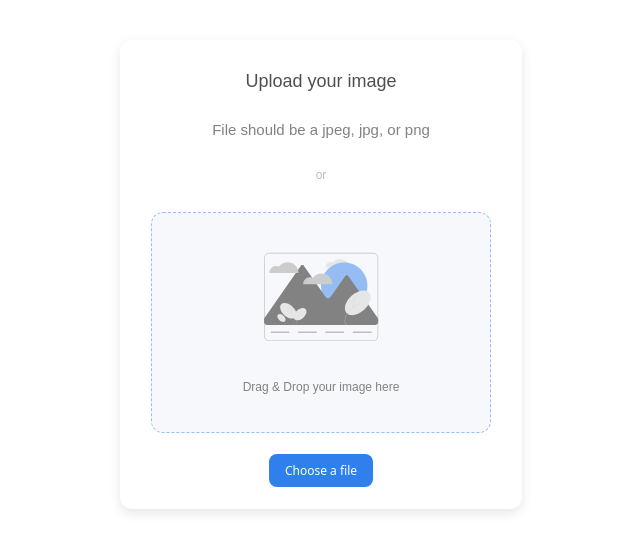
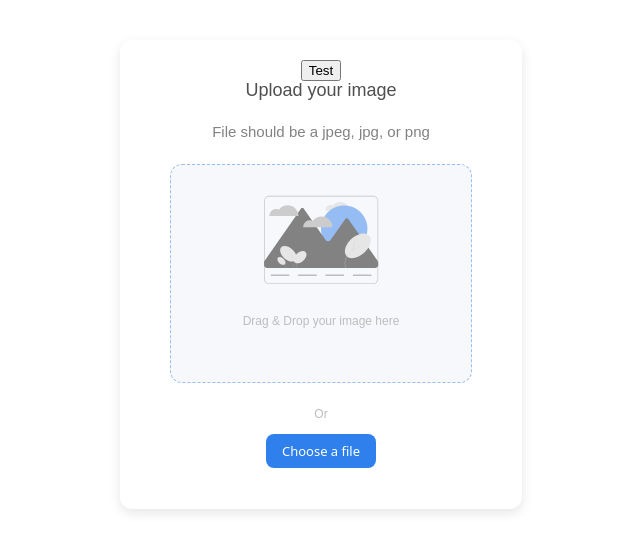
Before and after one commit to LoganSorensen/image-uploader-fe, a React (Create React App) app: page / in a window 1280 px wide. Shown: the part 160-712 px from the top of the page, without its empty margins (319-959 px from the left). Built offline with nearby package versions, Linux system fonts and the light colour scheme.

Commit message:
built success screen, image is being served to user

```diff
--- a/package.json
+++ b/package.json
@@ -3,6 +3,9 @@
   "version": "0.1.0",
   "private": true,
   "dependencies": {
+    "@fortawesome/fontawesome-svg-core": "^1.2.35",
+    "@fortawesome/free-solid-svg-icons": "^5.15.3",
+    "@fortawesome/react-fontawesome": "^0.1.14",
     "@testing-library/jest-dom": "^5.11.10",
     "@testing-library/react": "^11.2.5",
     "@testing-library/user-event": "^12.8.3",
--- a/src/App.css
+++ b/src/App.css
@@ -128,6 +128,10 @@ table {
   border-spacing: 0;
 }
 
+* {
+  box-sizing: border-box;
+}
+
 html {
   font-size: 62.5%;
 }
@@ -139,41 +143,52 @@ html {
   font-weight: 500;
 }
 
-.image-upload {
+.image-window {
   display: flex;
   flex-direction: column;
-  justify-content: space-evenly;
   align-items: center;
-  margin: 0 auto;
+  padding: 2rem 5rem;
+  margin: 20rem auto 0;
+  box-shadow: 0px 4px 12px rgba(0, 0, 0, 0.1);
+  border-radius: 12px;
+}
+
+.image-upload {
   height: 46.9rem;
   width: 40.2rem;
-  border-radius: 12px;
-  box-shadow: 0px 4px 12px rgba(0, 0, 0, 0.1);
-  margin-top: 20rem;
 }
 
-.image-upload h2 {
+h2 {
   font-size: 1.8rem;
   color: #4f4f4f;
+  font-weight: 500;
+  margin-bottom: 2.5rem;
 }
 
 .image-upload p {
   font-size: 1.5rem;
   color: #828282;
+  margin-bottom: 2.5rem;
 }
 
 .image-upload span {
   font-size: 1.2rem;
   color: #bdbdbd;
+  margin-bottom: 2.5rem;
+}
+
+.image-area {
+  width: 33.8rem;
+  width: 100%;
+  height: 21.89rem;
+  overflow: hidden;
+  margin:  0 auto 2.5rem ;
+  border-radius: 12px;
 }
 
 .drop-area {
-  width: 33.8rem;
-  height: 21.89rem;
-  margin: 0 auto;
   background-color: #f6f8fb;
   border: 1px dashed #97bef4;
-  border-radius: 12px;
   display: flex;
   flex-direction: column;
   justify-content: space-evenly;
@@ -182,6 +197,7 @@ html {
 
 .drop-area p {
   font-size: 1.2rem;
+  color: #bdbdbd;
 }
 
 input[type="file"] {
@@ -191,10 +207,59 @@ input[type="file"] {
 label {
   width: 10.1rem;
   padding: 8px 16px;
-  font-size: 1.2rem;
+  font-size: 1.3rem;
   font-family: "Noto Sans", sans-serif;
   background-color: #2f80ed;
   color: white;
   border-radius: 8px;
   cursor: pointer;
 }
+
+/* upload success styles */
+.upload-success {
+  height: 45.4rem;
+  width: 40rem;
+}
+
+.checkmark {
+  width: 3.5rem !important;
+  height: 3.5rem !important;
+  color: #219653;
+  margin-bottom: 1.1rem;
+}
+
+.upload-success img {
+  max-width: 100%;
+}
+
+.upload-success form {
+  width: 100%;
+  position: relative;
+  display: flex;
+  align-items: center;
+  justify-content: center;
+}
+
+.upload-success input {
+  width: 100%;
+  background-color: #f6f8fb;
+  border: 1px solid #e0e0e0;
+  color: #4f4f4f;
+  border-radius: 8px;
+  padding: 1.1rem 0.7rem;
+  padding-right: 8.5rem;
+  font-size: 1.4rem;
+}
+
+.upload-success button {
+  position: absolute;
+  left: 72%;
+  width: 8rem;
+  padding: 0.9rem 1rem;
+  font-size: 1.3rem;
+  color: white;
+  background-color: #2f80ed;
+  border: none;
+  border-radius: 8px;
+  cursor: pointer;
+}
--- a/src/App.js
+++ b/src/App.js
@@ -1,11 +1,42 @@
-import './App.css';
+import { useState } from "react";
+import axios from "axios";
 
-import ImageUpload from './components/imageUpload'
+import "./App.css";
+
+import ImageUpload from "./components/imageUpload";
+import UploadSuccess from "./components/uploadSuccess";
 
 function App() {
+  const [component, setComponent] = useState("");
+  const [imageUrl, setImageUrl] = useState("")
+
+  const setDisplay = () => {
+    setComponent("loader");
+    console.log("loader");
+    setTimeout(() => {
+      console.log("success");
+      setComponent("success");
+    }, 3000);
+  };
+
+  const getImage = (url) => {
+    console.log('getImage url:', url)
+    axios
+      .get(url)
+      .then((res) => {
+        console.log(res);
+        setImageUrl(`http://localhost:5000/${res.data.image.image}`)
+      })
+      .catch((err) => console.log(err));
+  };
+
   return (
     <div className="App">
-      <ImageUpload />
+      {component === "success" ? (
+        <UploadSuccess imageUrl={imageUrl} />
+      ) : (
+        <ImageUpload setDisplay={setDisplay} getImage={getImage} />
+      )}
     </div>
   );
 }
--- a/src/components/imageUpload.jsx
+++ b/src/components/imageUpload.jsx
@@ -3,7 +3,7 @@ import axios from "axios";
 
 import { ReactComponent as UploadSvg } from "../assets/image.svg";
 
-const ImageUpload = () => {
+const ImageUpload = (props) => {
   const handleDragEnter = (e) => {
     e.preventDefault();
     e.stopPropagation();
@@ -42,25 +42,27 @@ const ImageUpload = () => {
       .post("http://localhost:5000/images", formData)
       .then((res) => {
         console.log(res);
+        props.getImage(res.data.request.url)
       })
       .catch((err) => console.log(err));
   };
 
   return (
-    <div className="image-upload">
+    <div className="image-upload image-window">
+        <button onClick={props.setDisplay}>Test</button>
       <h2>Upload your image</h2>
       <p>File should be a jpeg, jpg, or png</p>
-      <span>or</span>
       <div
-        className="drop-area"
+        className="drop-area image-area"
         onDrop={handleDrop}
         onDragOver={handleDragOver}
         onDragEnter={handleDragEnter}
         onDragLeave={handleDragLeave}
-      >
+        >
         <UploadSvg />
         <p>Drag &amp; Drop your image here</p>
       </div>
+          <span>Or</span>
       <form>
         <label htmlFor="file-upload">Choose a file</label>
         <input type="file" id="file-upload" onChange={handleInputClick} />
--- a/src/components/uploadSuccess.jsx
+++ b/src/components/uploadSuccess.jsx
@@ -1,9 +1,28 @@
-import React from 'react';
+import React from "react";
+import { FontAwesomeIcon } from "@fortawesome/react-fontawesome";
+import { faCheckCircle } from "@fortawesome/free-solid-svg-icons";
 
-const UploadSuccess = () => {
-    return (
-        <div></div>
-    )
-}
+const UploadSuccess = (props) => {
+  const copyText = (e) => {
+    e.preventDefault();
+    const input = document.querySelector("input[type='text']");
+    input.select();
+    document.execCommand("copy");
+  };
+
+  return (
+    <div className="upload-success image-window">
+      <FontAwesomeIcon className="checkmark" icon={faCheckCircle} />
+      <h2>Uploaded Successfully!</h2>
+      <div className="image-area">
+        <img src={props.imageUrl} alt="" />
+      </div>
+      <form onSubmit={copyText}>
+        <input type="text" value={props.imageUrl} readOnly />
+        <button>Copy Link</button>
+      </form>
+    </div>
+  );
+};
 
 export default UploadSuccess;
```
Also changed, not shown: 1 other file (tests, documents, lock files or other folders).
